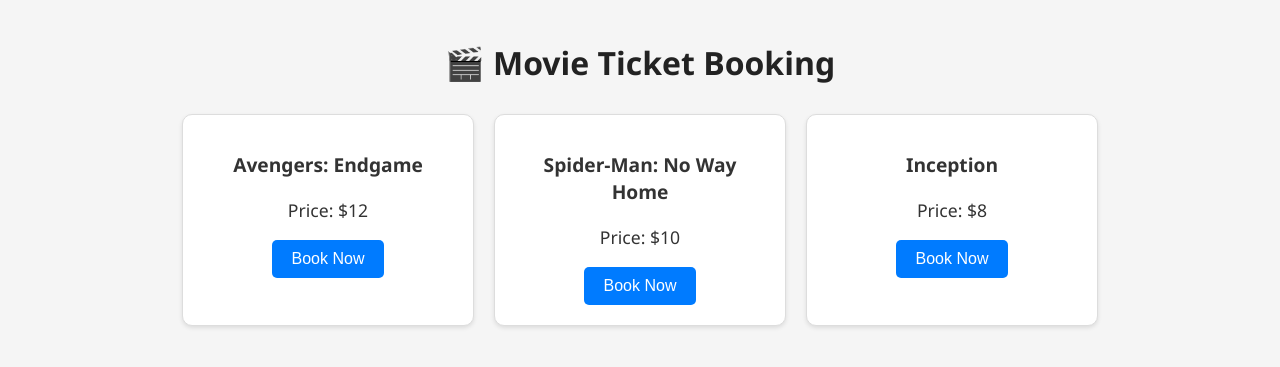
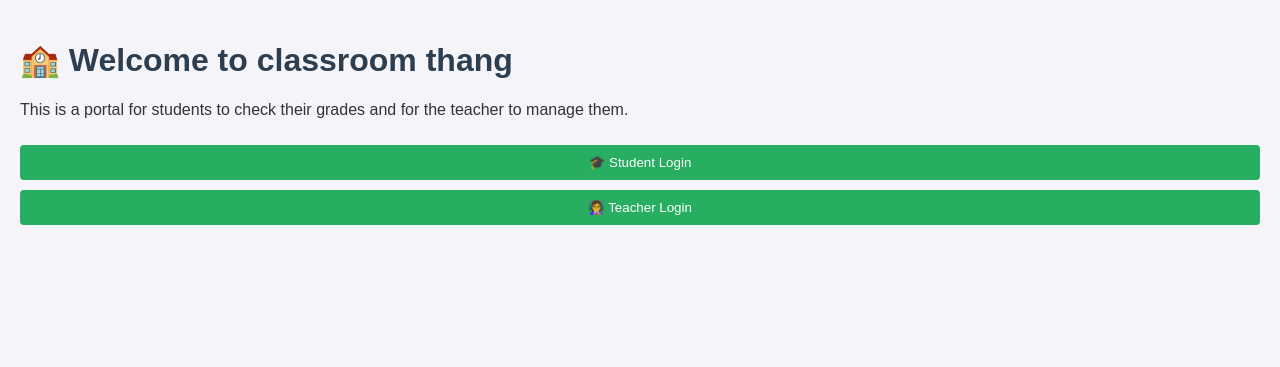
Before and after one commit to staten-island-tech/flask-sql-weiy-1, a Flask app: page / in a window 1280 px wide. Shown: the top 367 px of the page. Run offline with Flask 3, Linux system fonts and the light colour scheme.

Commit message:
mightchangeideas

```diff
--- a/app.py
+++ b/app.py
@@ -1,76 +1,97 @@
-from flask import Flask, render_template, request, redirect, url_for
+from flask import Flask, render_template, request, redirect, url_for, session
 from flask_sqlalchemy import SQLAlchemy
+from werkzeug.security import generate_password_hash, check_password_hash
 
 app = Flask(__name__)
+app.config['SQLALCHEMY_DATABASE_URI'] = 'sqlite:///grades.db'
+app.config['SQLALCHEMY_TRACK_MODIFICATIONS'] = False
+app.secret_key = 'supersecretkey'
 
-# 📌 Tell Flask where the database file will be stored
-app.config['SQLALCHEMY_DATABASE_URI'] = 'sqlite:///bookings.db'
-app.config['SQLALCHEMY_TRACK_MODIFICATIONS'] = False
-
-# 📌 Create the database object
 db = SQLAlchemy(app)
 
-# 🎬 Sample movie data
-movies = [
-    {"id": 1, "title": "Avengers: Endgame", "price": 12},
-    {"id": 2, "title": "Spider-Man: No Way Home", "price": 10},
-    {"id": 3, "title": "Inception", "price": 8}
-]
+# Models
+class User(db.Model):  # Teacher
+    id = db.Column(db.Integer, primary_key=True)
+    username = db.Column(db.String(80), unique=True, nullable=False)
+    password_hash = db.Column(db.String(200), nullable=False)
 
-# 📌 Define the Booking Model (Table)
-class Booking(db.Model):
-    id = db.Column(db.Integer, primary_key=True)  # Unique ID for each booking
-    name = db.Column(db.String(100), nullable=False)  # User's name
-    movie_title = db.Column(db.String(100), nullable=False)  # Movie booked
-    seats = db.Column(db.Integer, nullable=False)  # Number of seats booked
+class Student(db.Model):
+    id = db.Column(db.Integer, primary_key=True)
+    name = db.Column(db.String(100), unique=True, nullable=False)
 
-# 📌 Create the database table
+class StudentGrade(db.Model):
+    id = db.Column(db.Integer, primary_key=True)
+    student_name = db.Column(db.String(100), nullable=False)
+    subject = db.Column(db.String(100), nullable=False)
+    grade = db.Column(db.String(10), nullable=False)
+
 with app.app_context():
     db.create_all()
 
+# Routes
+@app.route('/')
+def home():
+    return render_template('index.html')
+
+@app.route('/student-login', methods=['GET', 'POST'])
+def student_login():
+    if request.method == 'POST':
+        name = request.form['name']
+        student = Student.query.filter_by(name=name).first()
+        if student:
+            session['student'] = name
+            return redirect(url_for('student_dashboard'))
+        return "Student not found", 404
+    return render_template('student_login.html')
+
+@app.route('/student-dashboard')
+def student_dashboard():
+    if 'student' not in session:
+        return redirect(url_for('student_login'))
+    name = session['student']
+    grades = StudentGrade.query.filter_by(student_name=name).all()
+    return render_template('student_dashboard.html', name=name, grades=grades)
+
+@app.route('/logout')
+def logout():
+    session.clear()
+    return redirect(url_for('home'))
+
+@app.route('/login', methods=['GET', 'POST'])
+def login():
+    if request.method == 'POST':
+        username = request.form['username']
+        password = request.form['password']
+        user = User.query.filter_by(username=username).first()
+        if user and check_password_hash(user.password_hash, password):
+            session['user'] = username
+            return redirect(url_for('admin'))
+        else:
+            return "Invalid credentials", 403
+    return render_template('login.html')
+
+@app.route('/admin', methods=['GET', 'POST'])
+def admin():
+    if 'user' not in session:
+        return redirect(url_for('login'))
+
+    if request.method == 'POST':
+        name = request.form['student_name']
+        subject = request.form['subject']
+        grade = request.form['grade']
+
+        # Ensure student exists
+        student = Student.query.filter_by(name=name).first()
+        if not student:
+            student = Student(name=name)
+            db.session.add(student)
+
+        db.session.add(StudentGrade(student_name=name, subject=subject, grade=grade))
+        db.session.commit()
+
+    grades = StudentGrade.query.all()
+    return render_template('admin.html', grades=grades)
 
 
-@app.route('/')
-def home():
-    return render_template('index.html', movies=movies)
-
-
-@app.route('/book/<int:movie_id>', methods=['GET', 'POST'])
-def book(movie_id):
-    # Find the movie using movie_id
-    movie = next((m for m in movies if m["id"] == movie_id), None)
-
-    if not movie:
-        return "Movie not found", 404
-
-    if request.method == 'POST':
-        name = request.form['name']
-        seats = int(request.form['seats'])
-
-        # 📌 Create a new Booking and save it to the database
-        new_booking = Booking(name=name, movie_title=movie["title"], seats=seats)
-        db.session.add(new_booking)
-        db.session.commit()
-
-        return redirect(url_for('confirmation', name=name, movie_title=movie["title"], seats=seats))
-
-    return render_template('book.html', movie=movie)
-
-
-@app.route('/confirmation')
-def confirmation():
-    name = request.args.get('name')
-    movie_title = request.args.get('movie_title')
-    seats = request.args.get('seats')
-    return render_template('confirmation.html', name=name, movie_title=movie_title, seats=seats)
-
-
-@app.route('/admin/bookings')
-def view_bookings():
-    bookings = Booking.query.all()
-    return render_template('bookings.html', bookings=bookings)
-
-
-
-if __name__ =='__main__':
+if __name__ == '__main__':
     app.run(debug=True)
--- a/static/styles.css
+++ b/static/styles.css
@@ -1,119 +1,73 @@
 body {
-    font-family: 'Segoe UI', Tahoma, Geneva, Verdana, sans-serif;
-    background-color: #f5f5f5;
+    font-family: Arial, sans-serif;
+    background-color: #f4f4f9;
     margin: 0;
     padding: 20px;
     color: #333;
 }
 
-h1 {
-    text-align: center;
-    color: #222;
-    margin-bottom: 30px;
+h1, h2 {
+    color: #2c3e50;
+}
+
+table {
+    width: 100%;
+    border-collapse: collapse;
+    margin-top: 20px;
+    background: white;
+    box-shadow: 0 2px 5px rgba(0,0,0,0.1);
+}
+
+th, td {
+    padding: 12px;
+    text-align: left;
+    border-bottom: 1px solid #ddd;
+}
+
+th {
+    background-color: #2980b9;
+    color: white;
+}
+
+tr:hover {
+    background-color: #f1f1f1;
+}
+
+form {
+    background: white;
+    padding: 20px;
+    border-radius: 6px;
+    box-shadow: 0 2px 4px rgba(0,0,0,0.1);
+    max-width: 400px;
+}
+
+input[type="text"],
+input[type="password"],
+button {
+    width: 100%;
+    padding: 10px;
+    margin-top: 10px;
+    border-radius: 4px;
+    border: 1px solid #ccc;
+    box-sizing: border-box;
+}
+
+button {
+    background-color: #27ae60;
+    color: white;
+    border: none;
+    cursor: pointer;
+}
+
+button:hover {
+    background-color: #219150;
 }
 
 a {
-    color: #007bff;
+    color: #2980b9;
     text-decoration: none;
 }
 
 a:hover {
     text-decoration: underline;
 }
-
-button {
-    padding: 10px 20px;
-    background-color: #007bff;
-    border: none;
-    color: white;
-    cursor: pointer;
-    border-radius: 5px;
-    font-size: 1rem;
-}
-
-button:hover {
-    background-color: #0056b3;
-}
-
-.movies {
-    display: flex;
-    flex-wrap: wrap;
-    justify-content: center;
-    gap: 20px;
-}
-
-.movie {
-    background-color: white;
-    border: 1px solid #ddd;
-    padding: 20px;
-    width: 250px;
-    text-align: center;
-    box-shadow: 0 2px 4px rgba(0, 0, 0, 0.1);
-    border-radius: 10px;
-}
-
-.movie h2 {
-    font-size: 1.2rem;
-    margin-bottom: 10px;
-}
-
-form {
-    max-width: 400px;
-    margin: 0 auto;
-    background-color: white;
-    padding: 20px;
-    border-radius: 10px;
-    box-shadow: 0 2px 4px rgba(0, 0, 0, 0.1);
-}
-
-form label {
-    display: block;
-    margin-top: 15px;
-    font-weight: bold;
-}
-
-form input[type="text"],
-form input[type="number"] {
-    width: 100%;
-    padding: 10px;
-    margin-top: 5px;
-    border-radius: 5px;
-    border: 1px solid #ccc;
-}
-
-form button {
-    width: 100%;
-    margin-top: 20px;
-}
-
-table {
-    width: 90%;
-    margin: 0 auto;
-    border-collapse: collapse;
-    background-color: white;
-    box-shadow: 0 2px 4px rgba(0,0,0,0.1);
-    border-radius: 10px;
-    overflow: hidden;
-}
-
-table th, table td {
-    padding: 15px;
-    border-bottom: 1px solid #ddd;
-    text-align: center;
-}
-
-table th {
-    background-color: #007bff;
-    color: white;
-}
-
-p, .back-link {
-    text-align: center;
-    font-size: 1.1rem;
-    margin-top: 20px;
-}
-
-.back-link a {
-    display: inline-block;
-    margin-top: 10px;
-}
--- a/templates/index.html
+++ b/templates/index.html
@@ -1,23 +1,14 @@
 <!DOCTYPE html>
-<html lang="en">
+<html>
 <head>
-    <meta charset="UTF-8">
-    <meta name="viewport" content="width=device-width, initial-scale=1.0">
-    <title>Movie Ticket Booking</title>
+    <title>Classroom Portal</title>
     <link rel="stylesheet" href="{{ url_for('static', filename='styles.css') }}">
 </head>
 <body>
-    <h1>🎬 Movie Ticket Booking</h1>
+    <h1>🏫 Welcome to classroom thang</h1>
+    <p>This is a portal for students to check their grades and for the teacher to manage them.</p>
 
-    <div class="movies">
-        {% for movie in movies %}
-            <div class="movie">
-                <h2>{{ movie.title }}</h2>
-                <p>Price: ${{ movie.price }}</p>
-                <a href="{{ url_for('book', movie_id=movie.id) }}"><button>Book Now</button></a>
-            </div>
-        {% endfor %}
-    </div>
-
+    <a href="{{ url_for('student_login') }}"><button>🎓 Student Login</button></a>
+    <a href="{{ url_for('login') }}"><button>👩‍🏫 Teacher Login</button></a>
 </body>
 </html>
```
Also changed, not shown: templates/admin.html (added, +33 -0 lines), templates/book.html (deleted, +0 -25 lines), templates/bookings.html (deleted, +0 -28 lines), templates/confirmation.html (deleted, +0 -14 lines), templates/login.html (added, +18 -0 lines), templates/student_dashboard.html (added, +21 -0 lines), templates/student_login.html (added, +15 -0 lines), instance/grades.db (added).
